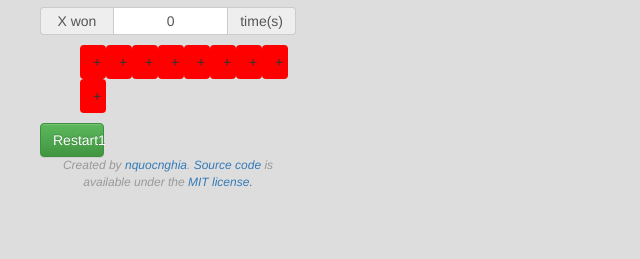
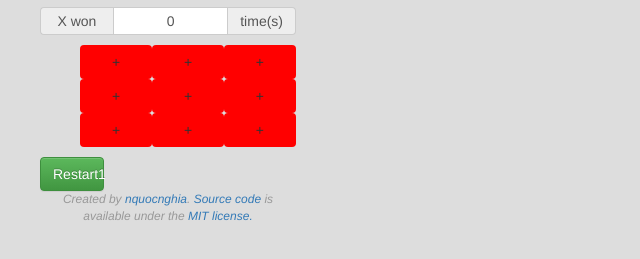
Before and after one commit to qn-ng/TicTacToe-multiplayer, a plain HTML site: page html/tictactoe/index.html in a window 1280 px wide. Shown: the part 111-370 px from the top of the page, without its empty margins (0-640 px from the left). Drawn offline with nearby package versions, Linux system fonts and the light colour scheme; a script that the page names is missing.

Commit message:
fixed buttons to be 3x3

```diff
--- a/html/tictactoe/index.html
+++ b/html/tictactoe/index.html
@@ -48,15 +48,15 @@
 
                     <div class="row">
                         <ul class="row" id="game">
-                          <li id="one" class="btn col-md-1" >+</li>
-                          <li id="two" class="btn col-md-1">+</li>
-                          <li id="three" class="btn col-md-1">+</li>
-                          <li id="four" class="btn col-md-1">+</li>
-                          <li id="five" class="btn col-md-1">+</li>
-                          <li id="six" class="btn col-md-1">+</li>
-                          <li id="seven" class="btn col-md-1">+</li>
-                          <li id="eight" class="btn col-md-1">+</li>
-                          <li id="nine" class="btn col-md-1">+</li>
+                          <li id="one" class="btn col-md-4" >+</li>
+                          <li id="two" class="btn col-md-4">+</li>
+                          <li id="three" class="btn col-md-4">+</li>
+                          <li id="four" class="btn col-md-4">+</li>
+                          <li id="five" class="btn col-md-4">+</li>
+                          <li id="six" class="btn col-md-4">+</li>
+                          <li id="seven" class="btn col-md-4">+</li>
+                          <li id="eight" class="btn col-md-4">+</li>
+                          <li id="nine" class="btn col-md-4">+</li>
                         </ul>
                         <!--<div class="clr">&nbsp;</div>-->
                         <div class="row"><a href="#" id="reset" class="btn-success btn col-md-3" >Restart1</a></div>
```
